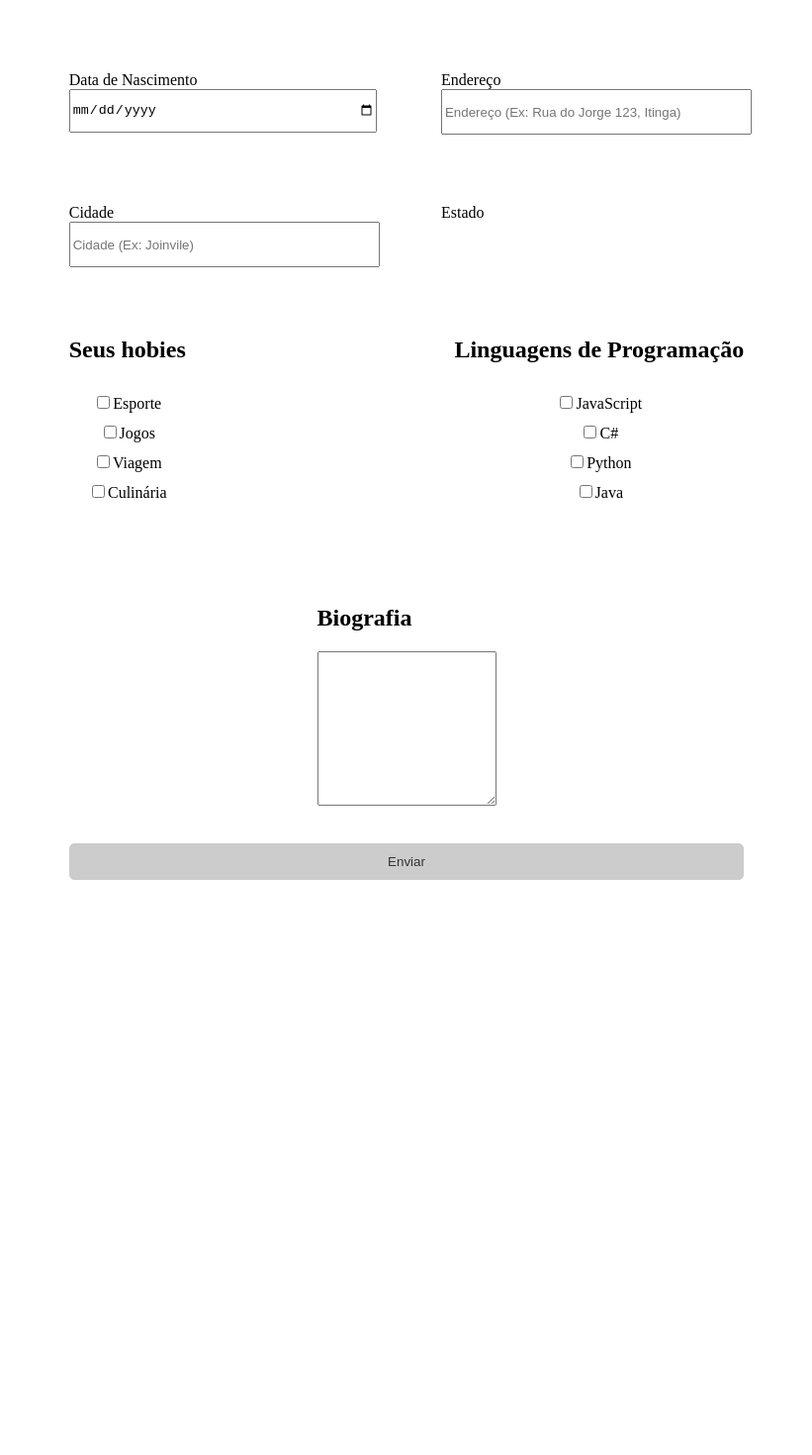
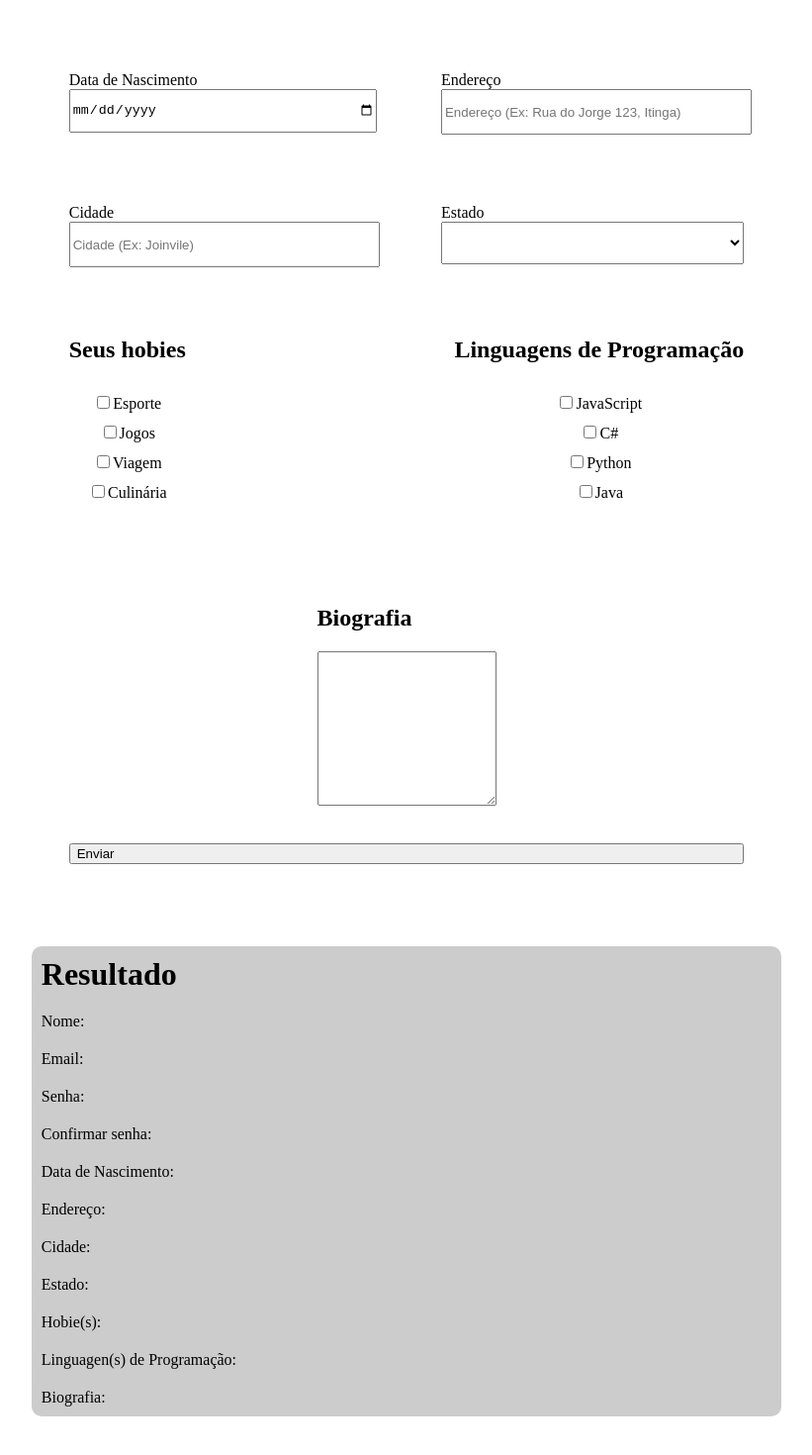
Before and after one commit to Henrique0330/projeto.componentes, a Vue app: page / in a window 1280 px wide. Shown: the part 450-1920 px from the top of the page at 99% size, without its empty margins (229-1050 px from the left). Before the commit the page ends 1367 px from the top, so only its background shows below. Built offline with nearby package versions, Linux system fonts and the light colour scheme.

Commit message:
Chore: alteraçoes nos componentes e rotas

```diff
--- a/src/components/main-form.vue
+++ b/src/components/campos-form.vue
@@ -1,32 +1,44 @@
 <script setup>
+
+defineProps({
+  estados: Array
+});
+
+const emit = defineEmits(["dados"])
+
+function save() {
+  emit("dados", { ...dados })
+}
+
+
 
 import {
   reactive,
-ref
+  ref
 } from "vue"
 
 const dados = reactive({
-  nome:"" ,
-  email:"" ,
-  senha:"" ,
-  confirsenha:"" ,
-  datanasc:"" ,
-  endereco:"" ,
-  cidade:"" ,
-  estado:"" ,
-  hobies:[] ,
-  linguagem:[] ,
+  nome: "",
+  email: "",
+  senha: "",
+  confirsenha: "",
+  datanasc: "",
+  endereco: "",
+  cidade: "",
+  estado: "",
+  hobies: [],
+  linguagem: [],
   biografia: ""
 });
 
-const mostrarbotao = ref(false)
+const mostrarbotao = ref(false);
 
 </script>
 
 <template>
   <main>
     <div class="cadastro">
-      <form @submit.prevent>
+      <form @submit.prevent="save">
         <div class="info-inicial">
           <div><label for="nome">Nome</label>
             <input v-model="dados.nome" type="text" name="nome" placeholder=" Nome (Ex: Ruan)">
@@ -41,7 +53,8 @@ const mostrarbotao = ref(false)
           </div>
 
           <div><label for="senha-confirmar">Confirmar Senha</label>
-            <input v-model="dados.confirsenha" type="password" name="senha-confirmar" placeholder="Confirmar Senha (Ex: 123456)">
+            <input v-model="dados.confirsenha" type="password" name="senha-confirmar"
+              placeholder="Confirmar Senha (Ex: 123456)">
           </div>
         </div>
 
@@ -51,7 +64,8 @@ const mostrarbotao = ref(false)
           </div>
 
           <div><label for="endereço">Endereço</label>
-            <input v-model="dados.endereco" type="text" name="endereço" placeholder="Endereço (Ex: Rua do Jorge 123, Itinga)">
+            <input v-model="dados.endereco" type="text" name="endereço"
+              placeholder="Endereço (Ex: Rua do Jorge 123, Itinga)">
           </div>
 
           <div><label for="cidade">Cidade</label>
@@ -59,8 +73,8 @@ const mostrarbotao = ref(false)
           </div>
 
           <div><label for="estado">Estado</label>
-            <select v-model="dados.estado" name="estado" v-for="estado in estados" :value="estado.nome" :key="estado">
-              <option>{{ estado.sigla }}</option>
+            <select v-model="dados.estado" name="estado">
+              <option v-for="estado in estados" :key="estado" :value="estado.nome">{{ estado.sigla }}</option>
             </select>
           </div>
         </div>
@@ -70,19 +84,19 @@ const mostrarbotao = ref(false)
         <div class="hobies-e-linguagem">
           <div class="hobies">
             <h2>Seus hobies</h2>
-            <div><input   value="Esporte" v-model="dados.hobies" name="esporte" type="checkbox">
+            <div><input value="Esporte" v-model="dados.hobies" name="esporte" type="checkbox">
               <label for="esporte">Esporte</label>
             </div>
 
-            <div> <input   value="Jogos" v-model="dados.hobies" name="jogos" type="checkbox">
+            <div> <input value="Jogos" v-model="dados.hobies" name="jogos" type="checkbox">
               <label for="jogos">Jogos</label>
             </div>
 
-            <div><input value="Viagem"  v-model="dados.hobies" name="viagem" type="checkbox">
+            <div><input value="Viagem" v-model="dados.hobies" name="viagem" type="checkbox">
               <label for="viagem">Viagem</label>
             </div>
 
-            <div><input  value="Culinaria" v-model="dados.hobies" name="culinaria" type="checkbox">
+            <div><input value="Culinaria" v-model="dados.hobies" name="culinaria" type="checkbox">
               <label for="culinaria">Culinária</label>
             </div>
           </div>
@@ -101,11 +115,11 @@ const mostrarbotao = ref(false)
             </div>
 
             <div>
-              <input  value="Python" v-model="dados.linguagem" name="python" type="checkbox">
+              <input value="Python" v-model="dados.linguagem" name="python" type="checkbox">
               <label for="python">Python</label>
             </div>
 
-            <div><input  value="Java" v-model="dados.linguagem" name="java" type="checkbox">
+            <div><input value="Java" v-model="dados.linguagem" name="java" type="checkbox">
               <label for="java">Java</label>
             </div>
           </div>
@@ -114,35 +128,16 @@ const mostrarbotao = ref(false)
 
         <div class="biografia">
           <h2>Biografia</h2>
-          <textarea  v-model="dados.biografia" class= "bio" name="biografia" cols="150%" rows="10"></textarea>
+          <textarea v-model="dados.biografia" class="bio" name="biografia" cols="150%" rows="10"></textarea>
         </div>
-         <div class="conteiner-botao">
-        <button @click="mostrarbotao = !mostrarbotao" class="botao-enviar">Enviar</button>
-      </div>
+          <button class="conteiner-botao enviar-botao" type="submit" >Enviar</button>
       </form>
-    </div>
-    <div class="conteiner-resultado">
-      <div v-if="mostrarbotao == true" class="resultado">
-        <h1>Resultado</h1>
-        <p>Nome: {{ dados.nome }}</p>
-        <p>Email: {{ dados.email }}</p>
-        <p>Senha: {{ dados.senha }}</p>
-        <p>Confirmar senha: {{ dados.confirsenha }}</p>
-        <p>Data de Nascimento: {{ dados.datanasc }}</p>
-        <p>Endereço:  {{ dados.endereco }}</p>
-        <p>Cidade:  {{ dados.cidade }}</p>
-        <p>Estado: {{ dados.estado }}</p>
-        <p >Hobie(s): <span v-for="hobie in dados.hobies">{{ hobie + " " }}</span></p>
-        <p>Linguagen(s) de Programação:  <span v-for="linguagens in dados.linguagem">{{ linguagens + " " }}</span></p>
-        <p>Biografia: <span>{{ dados.biografia }}</span></p>
-      </div>
     </div>
   </main>
 
 </template>
 
 <style scoped>
-
 form {
   display: flex;
   align-items: center;
@@ -194,18 +189,19 @@ form {
   width: 60%;
 }
 
-.hobies , .linguagem {
+.hobies,
+.linguagem {
   display: flex;
   align-items: center;
   flex-direction: column;
-  gap: 10px ;
+  gap: 10px;
 }
 
 .biografia {
   margin: 3%;
 }
 
-.bio  {
+.bio {
   max-width: 55vw;
   max-height: 30vh;
 }
@@ -233,24 +229,4 @@ form {
   background-color: #505050;
   color: #fffafa;
 }
-
-.conteiner-resultado {
-  display: flex;
-  justify-content: center;
-}
-
-.resultado {
-  width: 60%;
-  background-color: #ccc;
-  border-radius: 10px;
-  margin: 5%;
-  display: flex;
-  flex-direction: column;
-}
-
-.resultado p , h1{
-  margin: 10px;
-  word-wrap: break-word;
-}
-
 </style>
--- /dev/null
+++ b/src/components/resultado-form.vue
@@ -0,0 +1,47 @@
+<script setup>
+
+defineProps({
+    dados: Object
+})
+
+</script>
+<template>
+    <div class="conteiner-resultado">
+        <div class="resultado">
+            <h1>Resultado</h1>
+            <p>Nome: {{ dados.nome }}</p>
+            <p>Email: {{ dados.email }}</p>
+            <p>Senha: {{ dados.senha }}</p>
+            <p>Confirmar senha: {{ dados.confirsenha }}</p>
+            <p>Data de Nascimento: {{ dados.datanasc }}</p>
+            <p>Endereço: {{ dados.endereco }}</p>
+            <p>Cidade: {{ dados.cidade }}</p>
+            <p>Estado: {{ dados.estado }}</p>
+            <p>Hobie(s): <span v-for="hobie in dados.hobies">{{ hobie + " " }}</span></p>
+            <p>Linguagen(s) de Programação: <span v-for="linguagens in dados.linguagem">{{ linguagens + " " }}</span>
+            </p>
+            <p>Biografia: <span>{{ dados.biografia }}</span></p>
+        </div>
+    </div>
+</template>
+<style scoped>
+.conteiner-resultado {
+    display: flex;
+    justify-content: center;
+}
+
+.resultado {
+    width: 60%;
+    background-color: #ccc;
+    border-radius: 10px;
+    margin: 5%;
+    display: flex;
+    flex-direction: column;
+}
+
+.resultado p,
+h1 {
+    margin: 10px;
+    word-wrap: break-word;
+}
+</style>
--- a/src/views/homeView.vue
+++ b/src/views/homeView.vue
@@ -1,6 +1,10 @@
 <script setup>
-import headerForm from '@/components/header-form.vue'
-import mainForm from '@/components/main-form.vue'
+import Cabecalho from '@/components/cabecalho.vue'
+import CamposForm from '@/components/campos-form.vue'
+import ResultadoForm from '@/components/resultado-form.vue'
+import {ref} from "vue"
+
+const dadosf = ref({})
 
 const estados = [
   { nome: 'Acre', sigla: 'AC' },
@@ -31,11 +35,17 @@ const estados = [
   { nome: 'Sergipe', sigla: 'SE' },
   { nome: 'Tocantins', sigla: 'TO' }
 ]
+
+function dados(dadosf){
+  dados.value=dadosf.value
+}
+
 </script>
 
 <template>
-  <headerForm />
-  <mainForm />
+  <Cabecalho />
+  <CamposForm :estados="estados" @dados="dados"/>
+  <ResultadoForm :dados="dadosf" />
 </template>
 
 <style scoped></style>
```
Also changed, not shown: src/components/cabecalho.vue (renamed from src/components/header-form.vue).
